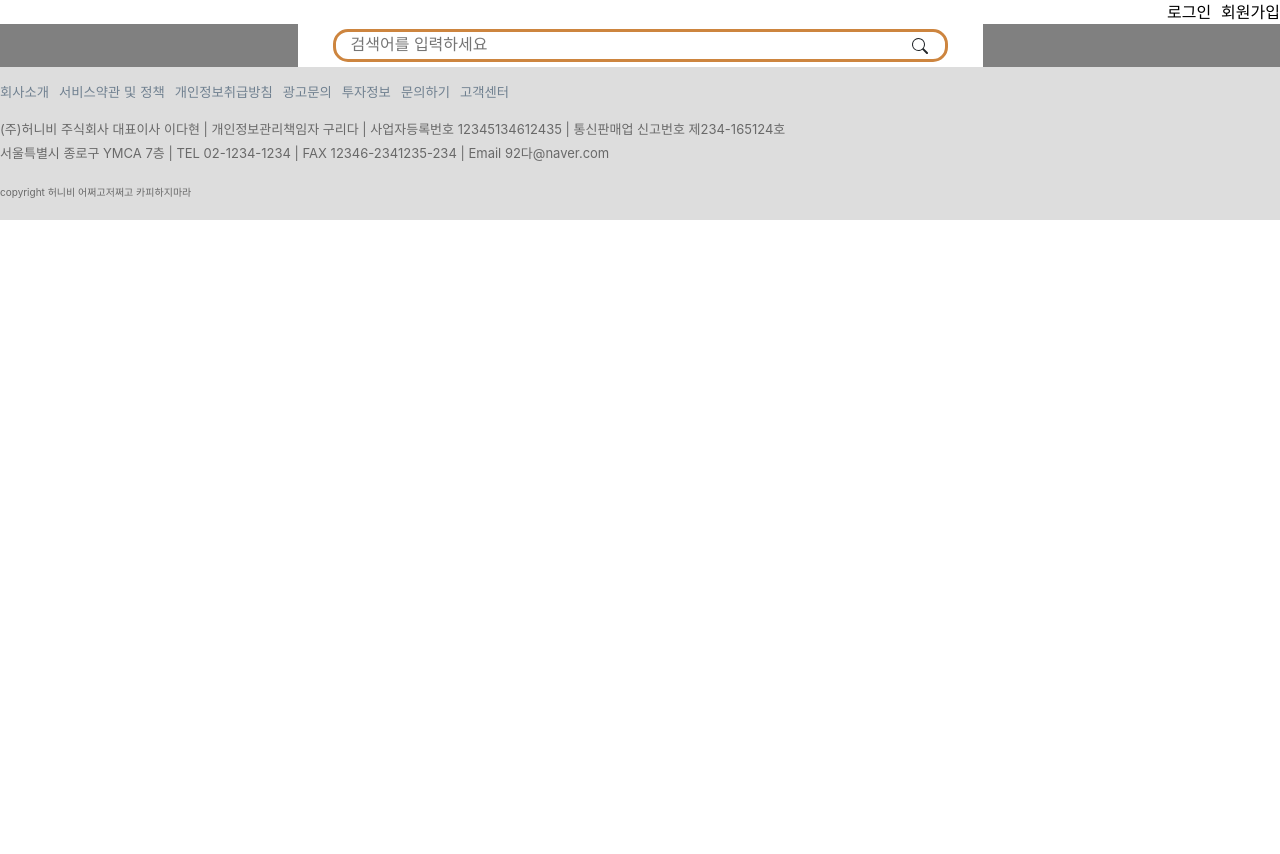
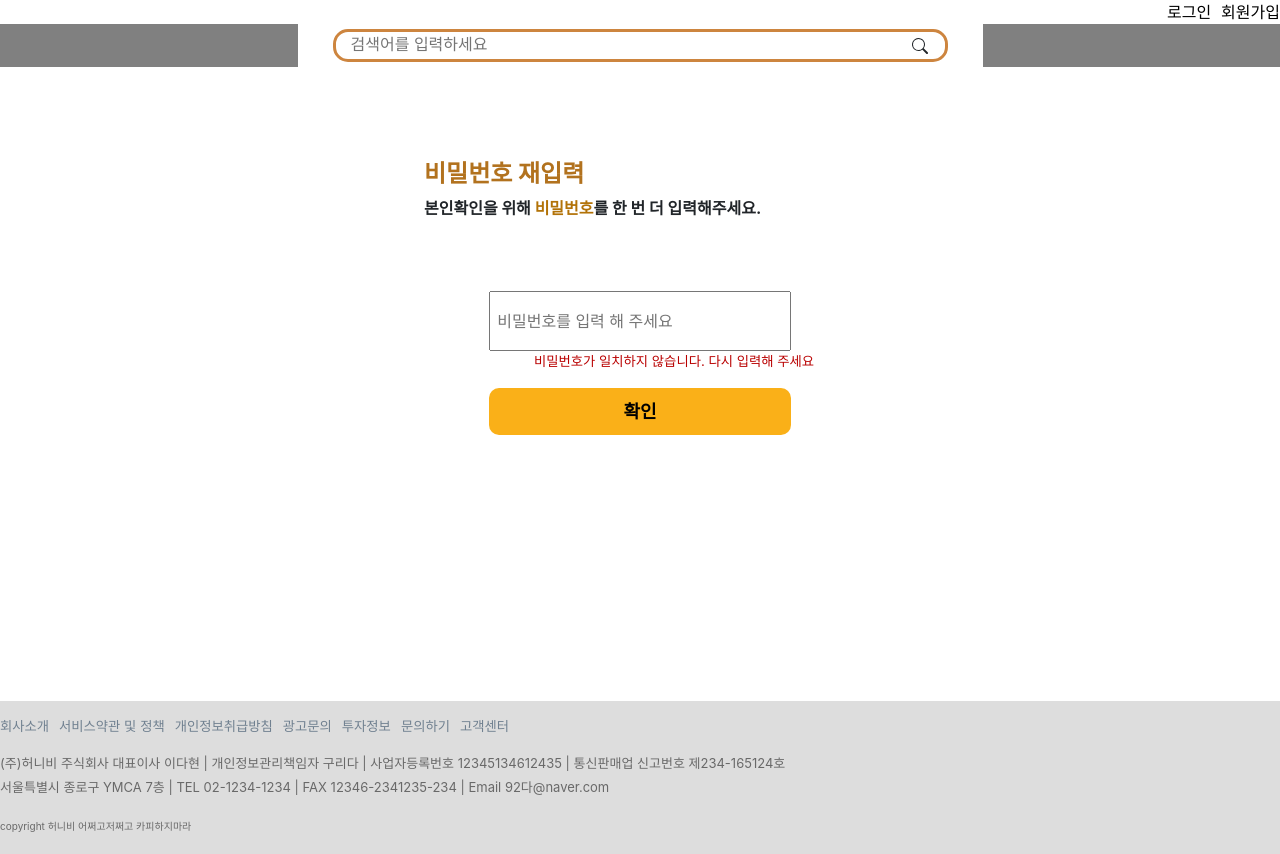
Before and after one commit to NamBoongEh/HoneyBeeProject_React, a React (Create React App) app: page /relogin in a window 1280 px wide. Before the commit the page ends 800 px from the top, so only its background shows below. Built offline with nearby package versions, Linux system fonts and the light colour scheme.

Commit message:
3/28 ReLogin page done, MyPage start

```diff
--- a/src/App.js
+++ b/src/App.js
@@ -7,6 +7,8 @@ import Footer from './components/Footer';
 import Register2 from './components/page/Register2';
 import Register1 from './components/page/Register1';
 import TermsOfService from './components/page/TermsOfService';
+import MyPage from './components/page/MyPage';
+import ReLogin from './components/page/ReLogin';
 
 function App() {
   return (
@@ -18,6 +20,8 @@ function App() {
         <Route exact path={'/register1'} component={Register1} />
         <Route exact path={'/register2'} component={Register2} />
         <Route exact path={'/tos'} component={TermsOfService} />
+        <Route exact path={'/mypage'} component={MyPage} />
+        <Route exact path={'/relogin'} component={ReLogin} />
         <Footer />
       </BrowserRouter>
     </>
--- a/src/components/page/Login.js
+++ b/src/components/page/Login.js
@@ -1,17 +1,17 @@
 import React from 'react';
-import InputBar from "../search/InputBar";
-import {EmojiSmile} from "react-bootstrap-icons";
-import styled from "styled-components";
-import {Link} from "react-router-dom";
+import InputBar from '../search/InputBar';
+import { EmojiSmile } from 'react-bootstrap-icons';
+import styled from 'styled-components';
+import { Link } from 'react-router-dom';
 
 const Links = styled(Link)`
   color: dimgray;
   font-size: 13px;
-  &:hover{
+  &:hover {
     text-decoration: none;
     color: dimgray;
   }
-`
+`;
 
 const StyledLogin = styled(EmojiSmile)`
   display: block;
@@ -19,29 +19,59 @@ const StyledLogin = styled(EmojiSmile)`
   margin-right: auto;
   width: 50%;
   font-size: 110px;
-`
+`;
 
-export default function Login(props){
-    return(
-        <div style={{backgroundColor:"rgb(246,218,66)", padding:"60px"}}>
-            <div className={"container"} style={{backgroundColor:"white",padding:"60px 40px 60px 40px", height:"50%", width:"30%", boxShadow:"0 10px 15px 0 rgba(0, 0, 0, 0.5)"}}>
-                <div style={{fontSize:"23px", textAlign:"center", fontWeight:"bold", paddingBottom:"50px"}}>
-                    <StyledLogin/><br/>
+export default function Login(props) {
+  return (
+    <div style={{ backgroundColor: 'rgb(246,218,66)', padding: '60px' }}>
+      <div
+        className={'container'}
+        style={{
+          backgroundColor: 'white',
+          padding: '60px 40px 60px 40px',
+          height: '50%',
+          width: '30%',
+          boxShadow: '0 10px 15px 0 rgba(0, 0, 0, 0.5)',
+        }}
+      >
+        <div
+          style={{
+            fontSize: '23px',
+            textAlign: 'center',
+            fontWeight: 'bold',
+            paddingBottom: '50px',
+          }}
+        >
+          <StyledLogin />
+          <br />
           달콤한 모임에 꿀빨러 오세요.
         </div>
-                <InputBar/>
-                <div style={{color:"dimgray", fontSize:"13px", lineHeight:"30px"}}>
-                    <input type={"checkbox"} style={{marginLeft:"75px"}}/> 아이디 저장
-                    <Links to={'home'} style={{marginLeft:"100px"}}>아이디/비밀번호 찾기</Links>
+        <InputBar />
+        <div style={{ color: 'dimgray', fontSize: '13px', lineHeight: '30px' }}>
+          <input type={'checkbox'} style={{ marginLeft: '75px' }} /> 아이디 저장
+          <Links to={'home'} style={{ marginLeft: '100px' }}>
+            아이디/비밀번호 찾기
+          </Links>
         </div>
-                <br/>
-                <div style={{textAlign:"center"}}>
-                    <button style={{backgroundColor:"orange", color:"white", border:"none", fontSize:"18px", padding:"10px 20px 10px 20px", borderRadius:"10px"}}>로그인</button>
+        <br />
+        <div style={{ textAlign: 'center' }}>
+          <button
+            style={{
+              backgroundColor: 'orange',
+              color: 'white',
+              border: 'none',
+              fontSize: '18px',
+              padding: '10px 20px 10px 20px',
+              borderRadius: '10px',
+            }}
+          >
+            로그인
+          </button>
         </div>
-                <div style={{textAlign:"center", lineHeight:"35px"}}>
+        <div style={{ textAlign: 'center', lineHeight: '35px' }}>
           <Links to={'register1'}>회원가입</Links>
         </div>
       </div>
     </div>
-    )
+  );
 }
--- /dev/null
+++ b/src/components/page/MyPage.js
@@ -0,0 +1,40 @@
+import React from 'react';
+import styled from 'styled-components';
+import { XSquare } from 'react-bootstrap-icons';
+
+const ProFile = styled(XSquare)`
+  display: block;
+  margin-left: auto;
+  margin-right: auto;
+  width: 50%;
+  font-size: 110px;
+`;
+
+export default function MyPage(props) {
+  return (
+    <>
+      <div
+        className={'col-3'}
+        style={{
+          borderStyle: 'solid',
+          fontSize: 'x-large',
+          lineHeight: '50px',
+          fontWeight: 'bold',
+        }}
+      >
+        하잉
+      </div>
+      <div
+        className={'col-9'}
+        style={{
+          borderStyle: 'solid',
+          fontSize: 'x-large',
+          lineHeight: '50px',
+          fontWeight: 'bold',
+        }}
+      >
+        하이
+      </div>
+    </>
+  );
+}
--- /dev/null
+++ b/src/components/page/ReLogin.js
@@ -0,0 +1,77 @@
+import React from 'react';
+import styled from 'styled-components';
+
+const InputBar = styled.input`
+  width: 70%;
+  height: 60px;
+  &:focus {
+    outline: none;
+  }
+`;
+
+export default function ReLogin(props) {
+  return (
+    <p
+      className={'container'}
+      style={{
+        padding: '100px 40px 250px 40px',
+        height: '50%',
+        width: '40%',
+      }}
+    >
+      <div
+        style={{
+          fontSize: 'x-large',
+          fontWeight: 'bold',
+          color: 'rgb(178,114,30)',
+          lineHeight: '60%',
+        }}
+      >
+        비밀번호 재입력
+      </div>
+      <p
+        style={{
+          fontWeight: 'bold',
+          paddingTop: '15px',
+          paddingBottom: '20px',
+        }}
+      >
+        본인확인을 위해{' '}
+        <span style={{ color: 'rgb(178,114,7)' }}>비밀번호</span>를 한 번 더
+        입력해주세요.
+      </p>
+      <div style={{ textAlign: 'center', paddingTop: '35px' }}>
+        <InputBar
+          type={'password'}
+          placeholder={' 비밀번호를 입력 해 주세요'}
+        />
+        <br />
+      </div>
+      <p
+        style={{
+          color: '#B90000',
+          paddingTop: '0.2%',
+          fontSize: 'smaller',
+          marginLeft: '110px',
+        }}
+      >
+        비밀번호가 일치하지 않습니다. 다시 입력해 주세요
+      </p>
+      <div style={{ textAlign: 'center' }}>
+        <button
+          style={{
+            backgroundColor: 'rgb(250,176,24)',
+            border: 'none',
+            fontSize: '18px',
+            width: '70%',
+            padding: '10px 20px 10px 20px',
+            fontWeight: 'bold',
+            borderRadius: '10px',
+          }}
+        >
+          확인
+        </button>
+      </div>
+    </p>
+  );
+}
```
Lines whose indentation alone changed are shown as unchanged.
